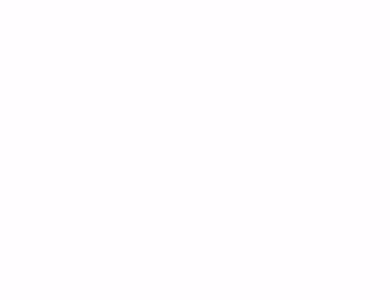
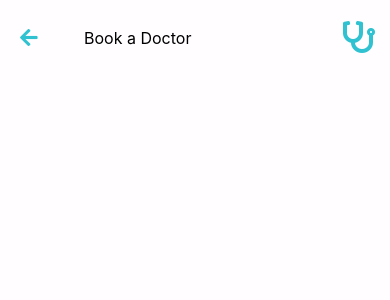
Before and after one commit to cassidypignatello/book-a-doctor, a React Native app: screen / in a window 390 px wide. Shown: the top 300 px of the page. Built offline with nearby package versions, Linux system fonts and the light colour scheme.

Commit message:
adds TitleBar

```diff
--- a/App.js
+++ b/App.js
@@ -7,7 +7,7 @@
   return (
     <View style={styles.container}>
       <StatusBar style='auto' />
-      {/* <TitleBar /> */}
+      <TitleBar />
     </View>
   )
 }
@@ -16,7 +16,7 @@
   container: {
     flex: 1,
     backgroundColor: '#fffdff',
-    alignItems: 'center',
-    justifyContent: 'center',
+    alignItems: 'flex-start',
+    justifyContent: 'flex-start',
   },
 })
--- a/components/TitleBar.js
+++ b/components/TitleBar.js
@@ -0,0 +1,44 @@
+import React from 'react'
+import { StyleSheet, Text, SafeAreaView, TouchableOpacity } from 'react-native'
+import Constants from 'expo-constants'
+import { FontAwesome5 } from '@expo/vector-icons'
+
+const TitleBar = () => (
+  <SafeAreaView style={styles.container}>
+    <TouchableOpacity style={styles.leftIcon}>
+      <FontAwesome5 name='arrow-left' size={20} color='#30c2d0' />
+    </TouchableOpacity>
+    <Text style={styles.title}>Book a Doctor</Text>
+    <FontAwesome5
+      name='stethoscope'
+      size={32}
+      color='#30c2d0'
+      style={styles.rightIcon}
+    />
+  </SafeAreaView>
+)
+
+export default TitleBar
+
+const styles = StyleSheet.create({
+  container: {
+    width: '100%',
+    flexDirection: 'row',
+    justifyContent: 'space-between',
+    alignItems: 'center',
+    marginTop: Constants.statusBarHeight + 20,
+  },
+  leftIcon: {
+    position: 'relative',
+    left: 20,
+  },
+  title: {
+    fontSize: 16,
+    position: 'relative',
+    right: 50,
+  },
+  rightIcon: {
+    position: 'relative',
+    right: 15,
+  },
+})
--- a/package.json
+++ b/package.json
@@ -9,6 +9,7 @@
   },
   "dependencies": {
     "expo": "~38.0.8",
+    "expo-constants": "~9.1.1",
     "expo-status-bar": "^1.0.2",
     "react": "~16.11.0",
     "react-dom": "~16.11.0",
```
